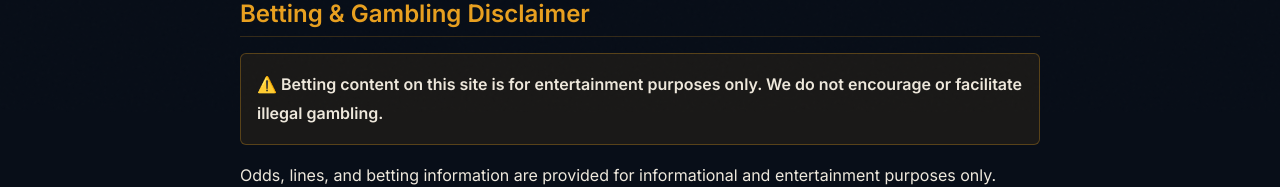
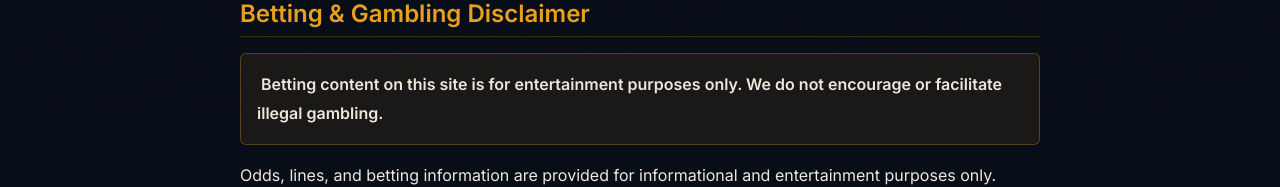
Before and after one commit to abigailleahgoldberg/mmadads, a Next.js app: page /disclaimer in a window 1280 px wide. Shown: the part 688-875 px from the top of the page. Built offline with nearby package versions, Linux system fonts and the light colour scheme; a web font is replaced by a local one.

Commit message:
style: remove emojis per brand standards

```diff
--- a/app/disclaimer/page.tsx
+++ b/app/disclaimer/page.tsx
@@ -46,7 +46,7 @@ export default function DisclaimerPage() {
           </h2>
           <div style={{ background: 'rgba(232,160,32,0.08)', border: '1px solid rgba(232,160,32,0.3)', borderRadius: '6px', padding: '1rem', marginBottom: '1rem' }}>
             <p style={{ lineHeight: 1.8, fontWeight: 600 }}>
-              ⚠️ Betting content on this site is for entertainment purposes only. We do not encourage or facilitate illegal gambling.
+              ️ Betting content on this site is for entertainment purposes only. We do not encourage or facilitate illegal gambling.
             </p>
           </div>
           <p style={{ lineHeight: 1.8 }}>
```
